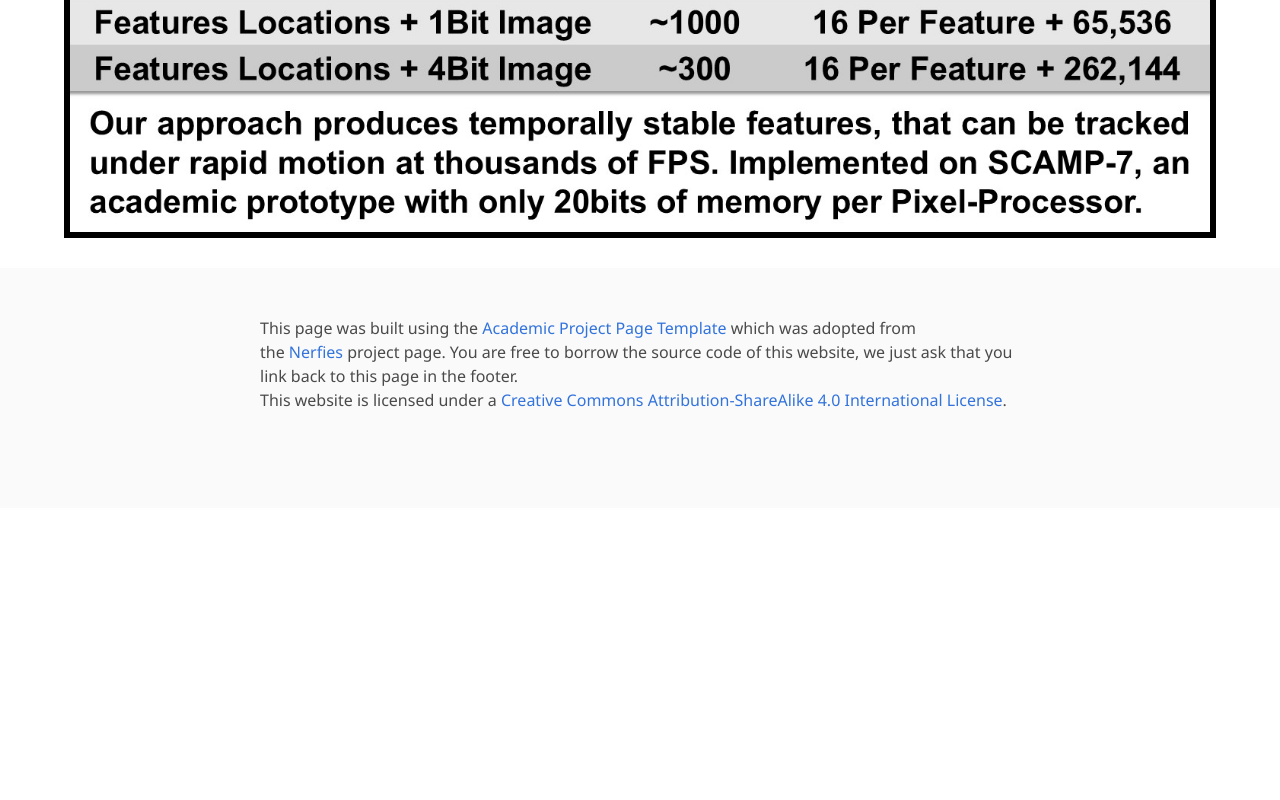
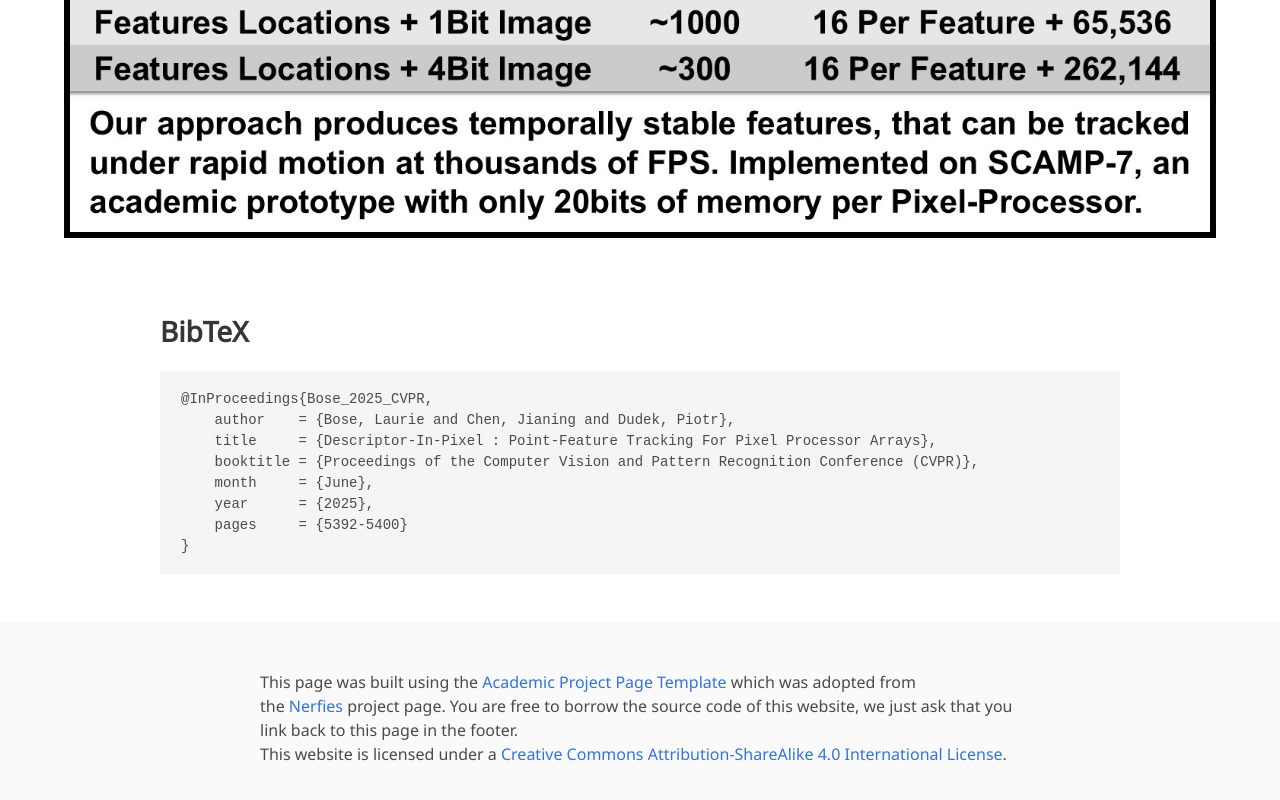
Before and after one commit to lauriebose/DIP, a plain HTML site: page index.html in a window 1280 px wide. Shown: the part 5484-6284 px from the top of the page. Before the commit the page ends 5992 px from the top, so only its background shows below. Drawn offline with nearby package versions, Linux system fonts and the light colour scheme; some icons are missing; a web font is replaced by a local one.

Commit message:
Update index.html

```diff
--- a/index.html
+++ b/index.html
@@ -205,7 +205,21 @@
 
 
 
-
+<!--BibTex citation -->
+  <section class="section" id="BibTeX">
+    <div class="container is-max-desktop content">
+      <h2 class="title">BibTeX</h2>
+      <pre><code>@InProceedings{Bose_2025_CVPR,
+    author    = {Bose, Laurie and Chen, Jianing and Dudek, Piotr},
+    title     = {Descriptor-In-Pixel : Point-Feature Tracking For Pixel Processor Arrays},
+    booktitle = {Proceedings of the Computer Vision and Pattern Recognition Conference (CVPR)},
+    month     = {June},
+    year      = {2025},
+    pages     = {5392-5400}
+}</code></pre>
+    </div>
+</section>
+<!--End BibTex citation -->
 
 
 
```
